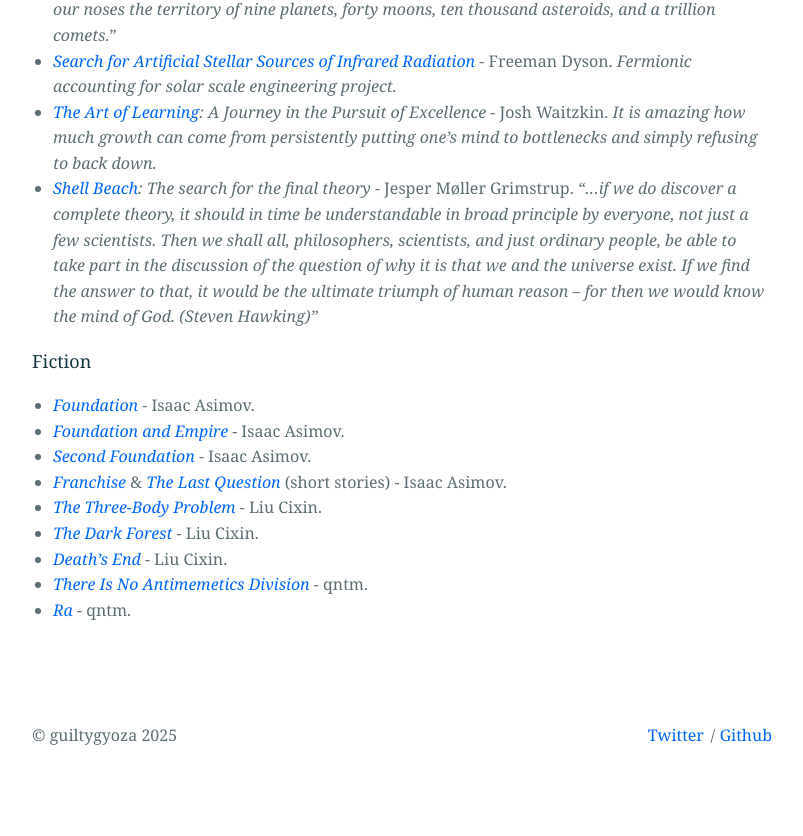
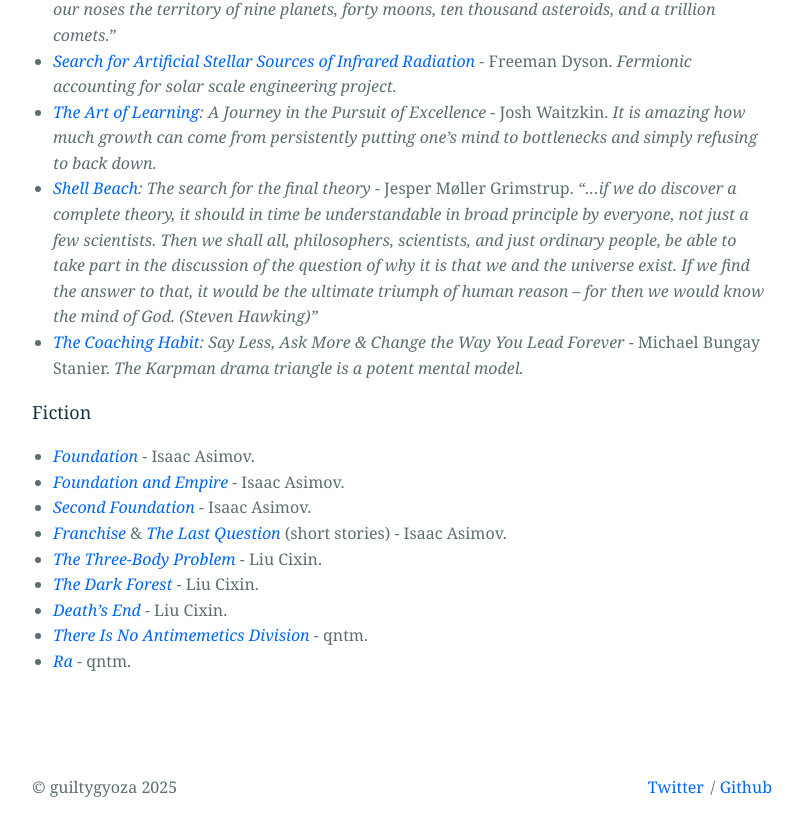
Before and after one commit to guiltygyoza/new-blog, a Jekyll site: the page built from _pages/bookshelf.markdown, in a window 1280 px wide and 900 px high, scrolled down 1542 px. Shown: the top 836 px of the window, without its empty margins (238-1041 px from the left). Built offline with Jekyll 4.4.1, drawn with Linux system fonts in a browser that asks for light colours.

Commit message:
add book

```diff
--- a/_pages/bookshelf.markdown
+++ b/_pages/bookshelf.markdown
@@ -39,6 +39,7 @@
 - *[Search for Artificial Stellar Sources of Infrared Radiation](https://epizodsspace.airbase.ru/bibl/inostr-yazyki/science/1960/Dyson_Search_for_Artificial_Stellar_Sources_of_Infrared_Radiation_Science_131_(1960).pdf){:target="_blank"}* - Freeman Dyson. *Fermionic accounting for solar scale engineering project.*
 - *[The Art of Learning](https://www.goodreads.com/book/show/857333.The_Art_of_Learning){:target="_blank"}: A Journey in the Pursuit of Excellence* - Josh Waitzkin. *It is amazing how much growth can come from persistently putting one's mind to bottlenecks and simply refusing to back down.*
 - *[Shell Beach](https://www.goodreads.com/book/show/56667254-shell-beach){:target="_blank"}: The search for the final theory* - Jesper Møller Grimstrup. *"...if we do discover a complete theory, it should in time be understandable in broad principle by everyone, not just a few scientists. Then we shall all, philosophers, scientists, and just ordinary people, be able to take part in the discussion of the question of why it is that we and the universe exist. If we find the answer to that, it would be the ultimate triumph of human reason -- for then we would know the mind of God. (Steven Hawking)"*
+- *[The Coaching Habit](https://www.goodreads.com/book/show/29342515-the-coaching-habit){:target="_blank"}: Say Less, Ask More & Change the Way You Lead Forever* - Michael Bungay Stanier. *The Karpman drama triangle is a potent mental model.*
 
 ### Fiction
 - *[Foundation](https://www.goodreads.com/book/show/29579.Foundation){:target="_blank"}* - Isaac Asimov.
```
